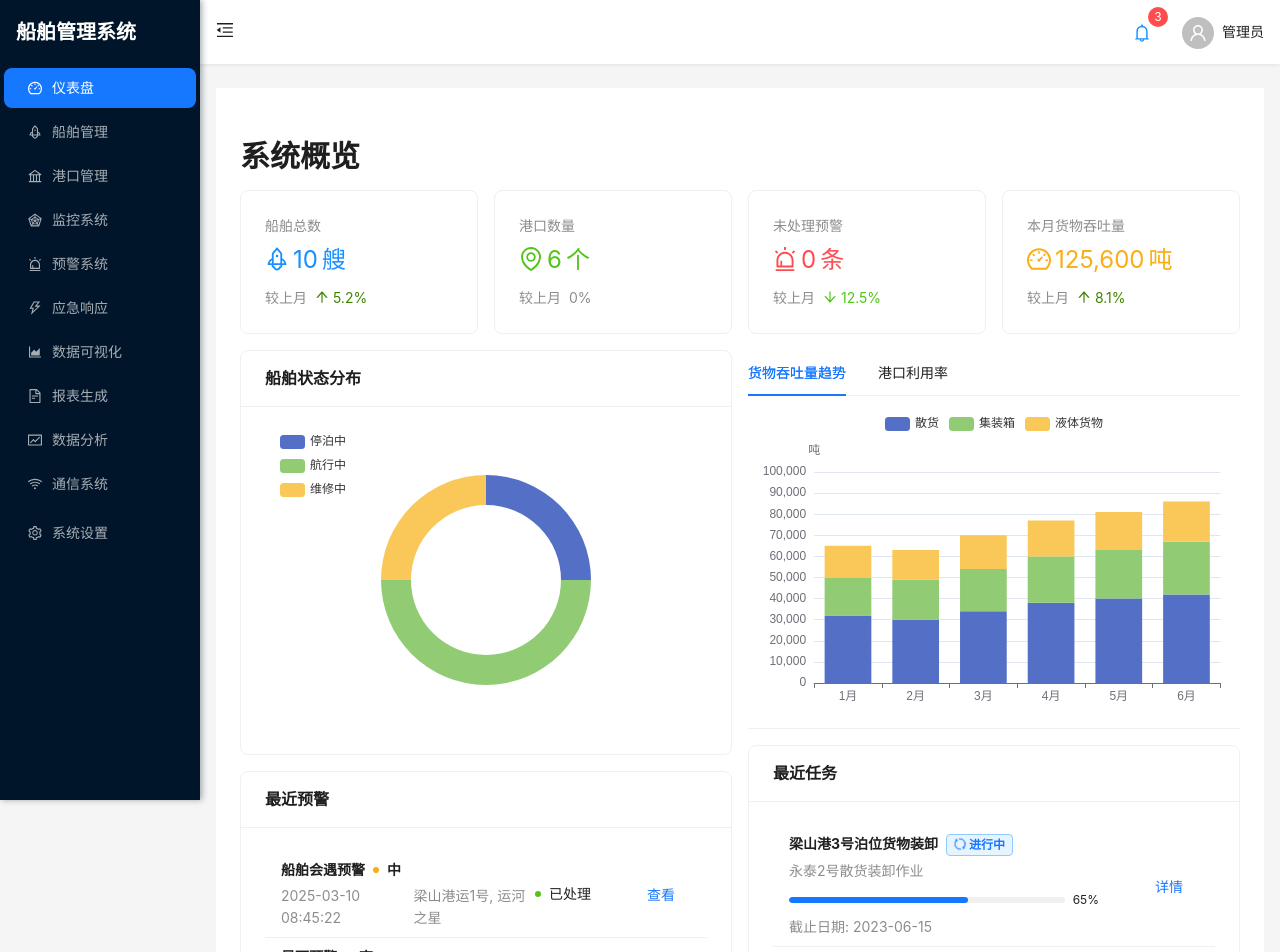
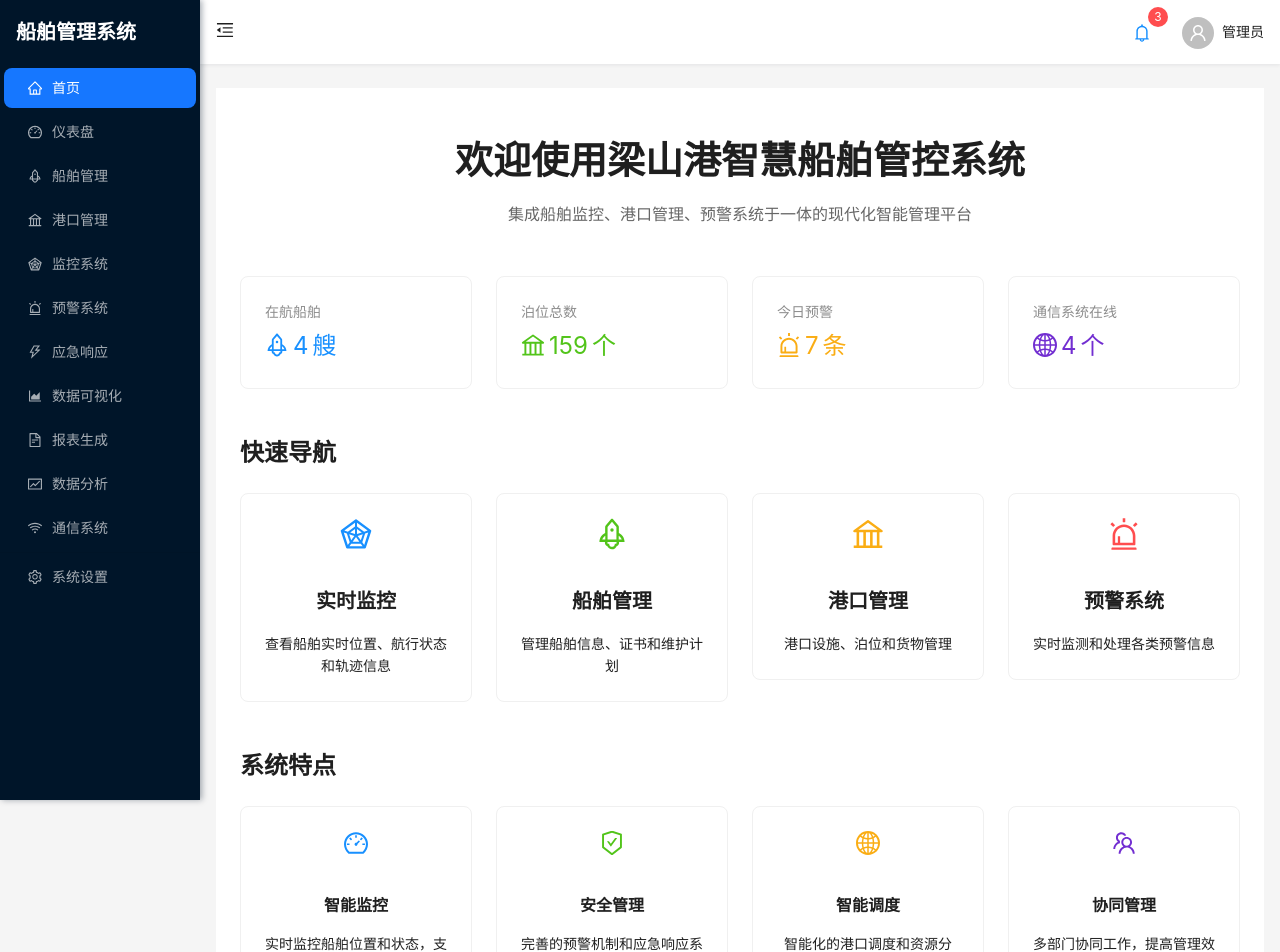
Before and after one commit to zt15864126114/smart-ship-management-system, a React (Create React App) app: page /#/ in a window 1280 px wide. Shown: the top 952 px of the page. Built offline with nearby package versions, Linux system fonts and the light colour scheme.

Commit message:
添加欢迎页

```diff
--- a/src/App.js
+++ b/src/App.js
@@ -7,6 +7,7 @@ import zhCN from 'antd/lib/locale/zh_CN';
 import MainLayout from './layouts/MainLayout';
 
 // Pages
+import Welcome from './pages/Welcome';
 import Dashboard from './pages/Dashboard';
 import ShipManagement from './pages/ShipManagement';
 import PortManagement from './pages/PortManagement';
@@ -22,6 +23,7 @@ import SystemSettings from './pages/SystemSettings';
 // 检查所有导入的组件是否存在
 console.log({
   MainLayout,
+  Welcome,
   Dashboard,
   ShipManagement,
   PortManagement,
@@ -40,7 +42,8 @@ function App() {
     <ConfigProvider locale={zhCN}>
       <Routes>
         <Route path="/" element={<MainLayout />}>
-          <Route index element={<Dashboard />} />
+          <Route index element={<Welcome />} />
+          <Route path="dashboard" element={<Dashboard />} />
           <Route path="ship-management" element={<ShipManagement />} />
           <Route path="port-management" element={<PortManagement />} />
           <Route path="monitoring-system" element={<MonitoringSystem />} />
--- a/src/layouts/MainLayout.js
+++ b/src/layouts/MainLayout.js
@@ -16,7 +16,8 @@ import {
   SettingOutlined,
   LogoutOutlined,
   MenuFoldOutlined,
-  MenuUnfoldOutlined
+  MenuUnfoldOutlined,
+  HomeOutlined
 } from '@ant-design/icons';
 import { Link, Outlet, useLocation } from 'react-router-dom';
 
@@ -102,8 +103,11 @@ const MainLayout = () => {
           selectedKeys={[currentPath]}
           defaultOpenKeys={['sub1', 'sub2', 'sub3']}
         >
-          <Menu.Item key="/" icon={<DashboardOutlined />}>
-            <Link to="/">仪表盘</Link>
+          <Menu.Item key="/" icon={<HomeOutlined />}>
+            <Link to="/">首页</Link>
+          </Menu.Item>
+          <Menu.Item key="/dashboard" icon={<DashboardOutlined />}>
+            <Link to="/dashboard">仪表盘</Link>
           </Menu.Item>
           <Menu.Item key="/ship-management" icon={<RocketOutlined />}>
             <Link to="/ship-management">船舶管理</Link>
--- /dev/null
+++ b/src/pages/Welcome.js
@@ -0,0 +1,186 @@
+import React from 'react';
+import { Card, Row, Col, Typography, Button, Space, Statistic } from 'antd';
+import {
+  RocketOutlined,
+  BankOutlined,
+  RadarChartOutlined,
+  AlertOutlined,
+  DashboardOutlined,
+  TeamOutlined,
+  SafetyCertificateOutlined,
+  GlobalOutlined
+} from '@ant-design/icons';
+import { Link } from 'react-router-dom';
+import { statistics } from '../mock/data';
+
+const { Title, Paragraph } = Typography;
+
+const Welcome = () => {
+  return (
+    <div className="welcome-page">
+      {/* 欢迎标语 */}
+      <div style={{ textAlign: 'center', marginBottom: 48 }}>
+        <Title>欢迎使用梁山港智慧船舶管控系统</Title>
+        <Paragraph style={{ fontSize: 16, color: '#666' }}>
+          集成船舶监控、港口管理、预警系统于一体的现代化智能管理平台
+        </Paragraph>
+      </div>
+
+      {/* 统计数据 */}
+      <Row gutter={[24, 24]} style={{ marginBottom: 48 }}>
+        <Col span={6}>
+          <Card>
+            <Statistic
+              title="在航船舶"
+              value={statistics.shipCount.sailing}
+              prefix={<RocketOutlined />}
+              valueStyle={{ color: '#1890ff' }}
+              suffix="艘"
+            />
+          </Card>
+        </Col>
+        <Col span={6}>
+          <Card>
+            <Statistic
+              title="泊位总数"
+              value={statistics.portStatistics.totalBerths}
+              prefix={<BankOutlined />}
+              valueStyle={{ color: '#52c41a' }}
+              suffix="个"
+            />
+          </Card>
+        </Col>
+        <Col span={6}>
+          <Card>
+            <Statistic
+              title="今日预警"
+              value={statistics.alertStatistics.total}
+              prefix={<AlertOutlined />}
+              valueStyle={{ color: '#faad14' }}
+              suffix="条"
+            />
+          </Card>
+        </Col>
+        <Col span={6}>
+          <Card>
+            <Statistic
+              title="通信系统在线"
+              value={statistics.communicationStatistics.systemsOnline}
+              prefix={<GlobalOutlined />}
+              valueStyle={{ color: '#722ed1' }}
+              suffix="个"
+            />
+          </Card>
+        </Col>
+      </Row>
+
+      {/* 快速导航 */}
+      <Title level={3} style={{ marginBottom: 24 }}>快速导航</Title>
+      <Row gutter={[24, 24]}>
+        <Col span={6}>
+          <Link to="/monitoring-system">
+            <Card hoverable>
+              <Space direction="vertical" align="center" style={{ width: '100%' }}>
+                <RadarChartOutlined style={{ fontSize: 32, color: '#1890ff' }} />
+                <Title level={4}>实时监控</Title>
+                <Paragraph style={{ textAlign: 'center', marginBottom: 0 }}>
+                  查看船舶实时位置、航行状态和轨迹信息
+                </Paragraph>
+              </Space>
+            </Card>
+          </Link>
+        </Col>
+        <Col span={6}>
+          <Link to="/ship-management">
+            <Card hoverable>
+              <Space direction="vertical" align="center" style={{ width: '100%' }}>
+                <RocketOutlined style={{ fontSize: 32, color: '#52c41a' }} />
+                <Title level={4}>船舶管理</Title>
+                <Paragraph style={{ textAlign: 'center', marginBottom: 0 }}>
+                  管理船舶信息、证书和维护计划
+                </Paragraph>
+              </Space>
+            </Card>
+          </Link>
+        </Col>
+        <Col span={6}>
+          <Link to="/port-management">
+            <Card hoverable>
+              <Space direction="vertical" align="center" style={{ width: '100%' }}>
+                <BankOutlined style={{ fontSize: 32, color: '#faad14' }} />
+                <Title level={4}>港口管理</Title>
+                <Paragraph style={{ textAlign: 'center', marginBottom: 0 }}>
+                  港口设施、泊位和货物管理
+                </Paragraph>
+              </Space>
+            </Card>
+          </Link>
+        </Col>
+        <Col span={6}>
+          <Link to="/alert-system">
+            <Card hoverable>
+              <Space direction="vertical" align="center" style={{ width: '100%' }}>
+                <AlertOutlined style={{ fontSize: 32, color: '#ff4d4f' }} />
+                <Title level={4}>预警系统</Title>
+                <Paragraph style={{ textAlign: 'center', marginBottom: 0 }}>
+                  实时监测和处理各类预警信息
+                </Paragraph>
+              </Space>
+            </Card>
+          </Link>
+        </Col>
+      </Row>
+
+      {/* 系统特点 */}
+      <Title level={3} style={{ margin: '48px 0 24px' }}>系统特点</Title>
+      <Row gutter={[24, 24]}>
+        <Col span={6}>
+          <Card>
+            <Space direction="vertical" align="center" style={{ width: '100%' }}>
+              <DashboardOutlined style={{ fontSize: 24, color: '#1890ff' }} />
+              <Title level={5}>智能监控</Title>
+              <Paragraph style={{ textAlign: 'center' }}>
+                实时监控船舶位置和状态，支持智能跟踪和轨迹回放
+              </Paragraph>
+            </Space>
+          </Card>
+        </Col>
+        <Col span={6}>
+          <Card>
+            <Space direction="vertical" align="center" style={{ width: '100%' }}>
+              <SafetyCertificateOutlined style={{ fontSize: 24, color: '#52c41a' }} />
+              <Title level={5}>安全管理</Title>
+              <Paragraph style={{ textAlign: 'center' }}>
+                完善的预警机制和应急响应系统，确保航行安全
+              </Paragraph>
+            </Space>
+          </Card>
+        </Col>
+        <Col span={6}>
+          <Card>
+            <Space direction="vertical" align="center" style={{ width: '100%' }}>
+              <GlobalOutlined style={{ fontSize: 24, color: '#faad14' }} />
+              <Title level={5}>智能调度</Title>
+              <Paragraph style={{ textAlign: 'center' }}>
+                智能化的港口调度和资源分配，提高运营效率
+              </Paragraph>
+            </Space>
+          </Card>
+        </Col>
+        <Col span={6}>
+          <Card>
+            <Space direction="vertical" align="center" style={{ width: '100%' }}>
+              <TeamOutlined style={{ fontSize: 24, color: '#722ed1' }} />
+              <Title level={5}>协同管理</Title>
+              <Paragraph style={{ textAlign: 'center' }}>
+                多部门协同工作，提高管理效率和服务质量
+              </Paragraph>
+            </Space>
+          </Card>
+        </Col>
+      </Row>
+    </div>
+  );
+};
+
+export default Welcome;
```
